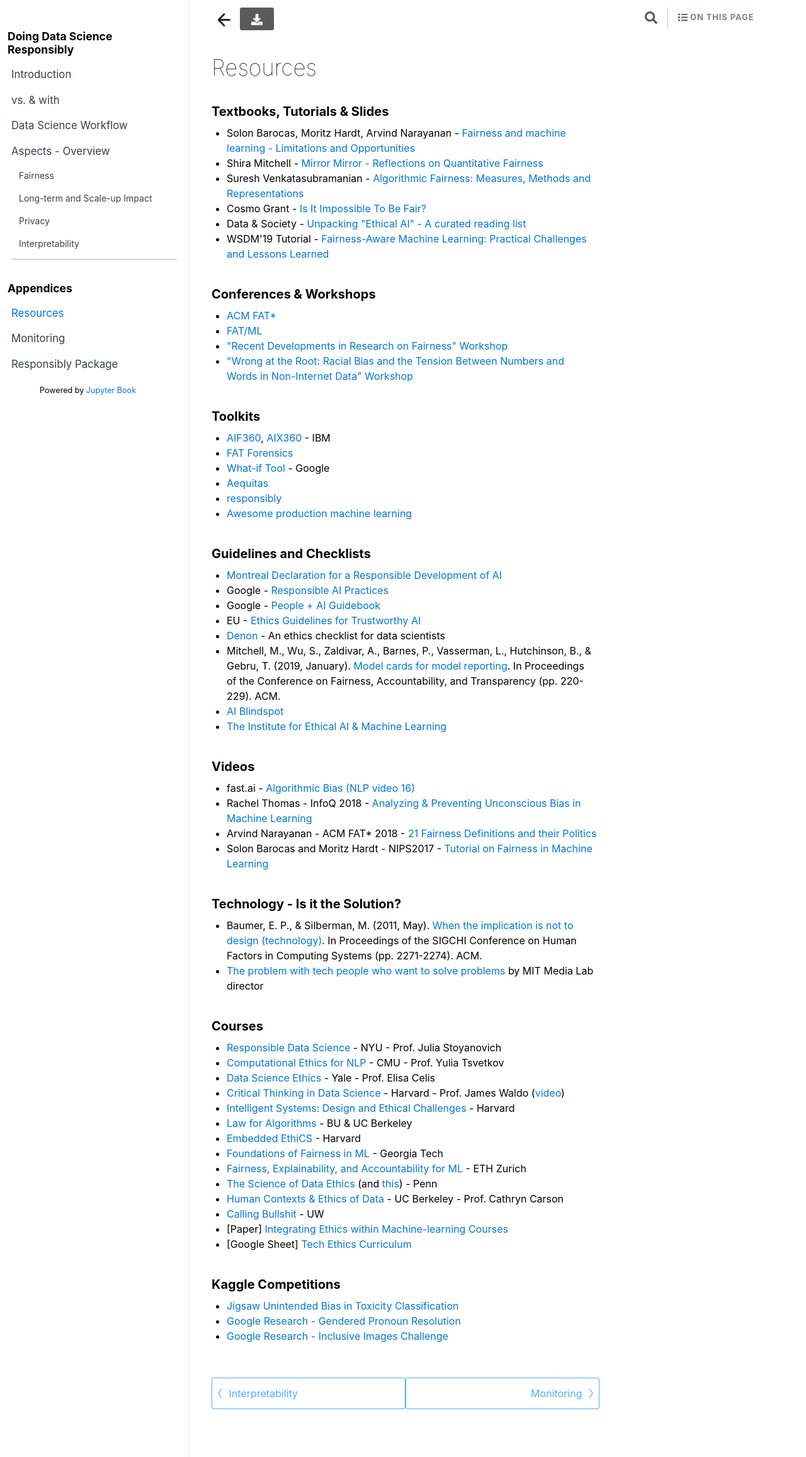
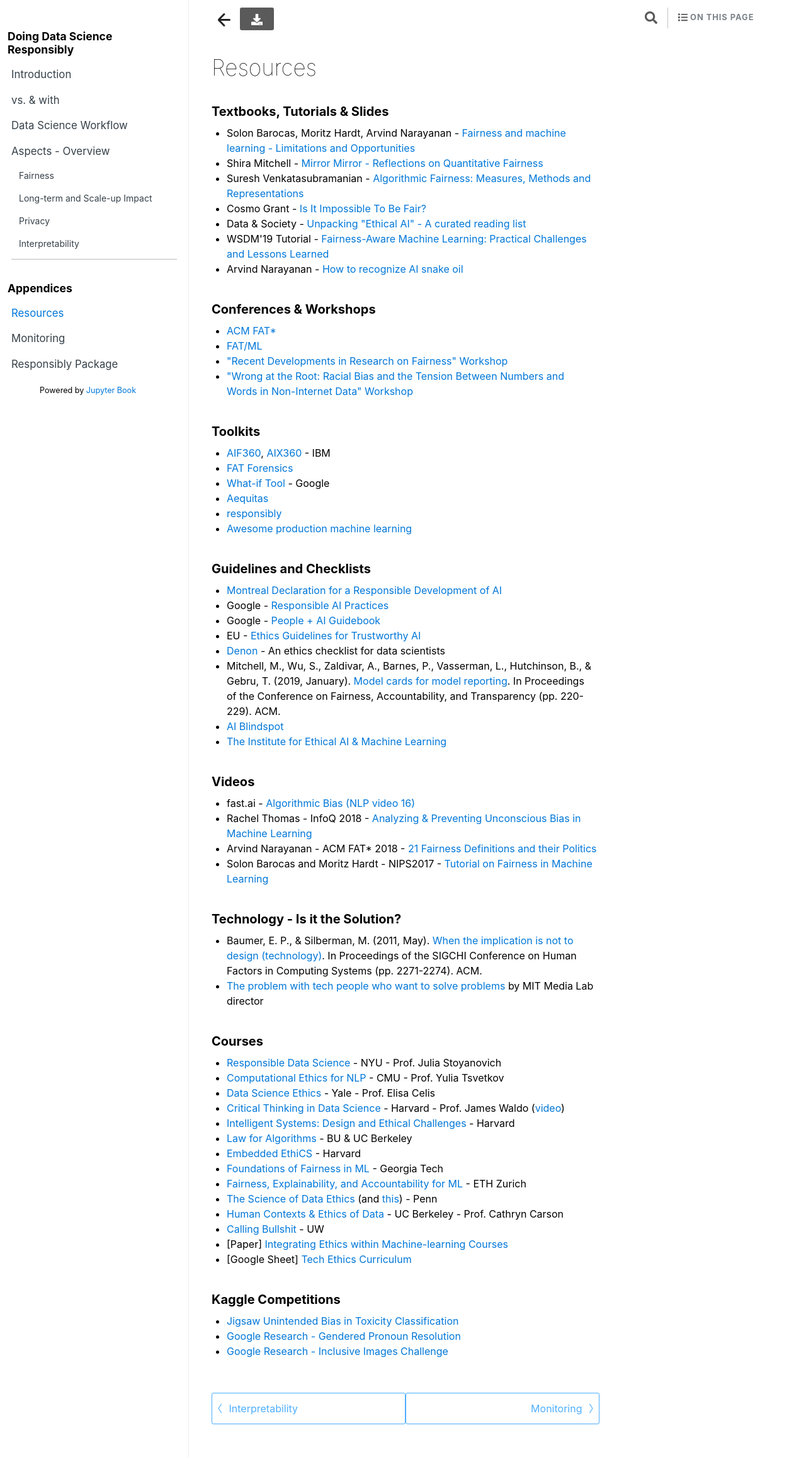
Before and after one commit to ResponsiblyAI/handbook, a Jekyll site: the page built from _build/appendices/resources.html, in a window 1280 px wide. Shown: the whole page at 63% size. Built offline with Jekyll 4.4.1, drawn with Linux system fonts in a browser that asks for light colours; comment, search, counter and statistics services are not loaded; part of the change alters nothing that is shown.

Commit message:
build with snake oil link

```diff
--- a/_build/appendices/resources.html
+++ b/_build/appendices/resources.html
@@ -7,7 +7,7 @@ prev_page:
 next_page:
   url: /appendices/monitoring.html
 suffix: .md
-search: fairness ai org edu www com ethics machine learning google data tutorial bias harvard github pdf ethical acm fat prof io net workshop berkeley responsible science kaggle fairmlbook algorithmic workshops ml research guidelines media mit html tech courses spring teaching c solon barocas moritz hardt arvind narayanan mitchell mirror suresh cs unpacking wsdm challenges simons aif mybluemix aix forensics tool pair aequitas responsibly docs awesome production practices eu trustworthy m s p model proceedings conference accountability pp institute nlp video youtu infoq unconscious technology design inf human systems recode lab cmu locator tlt course colgsas uc seas upenn cis jigsaw
+search: fairness ai edu org www com ethics machine learning google data tutorial pdf bias harvard github ethical acm fat prof io net mit workshop berkeley responsible science kaggle arvind narayanan fairmlbook algorithmic cs workshops ml research guidelines media html tech courses spring teaching c solon barocas moritz hardt mitchell mirror suresh unpacking wsdm challenges sts simons aif mybluemix aix forensics tool pair aequitas responsibly docs awesome production practices eu trustworthy m s p model proceedings conference accountability pp institute nlp video youtu infoq unconscious technology design inf human systems recode lab cmu locator tlt course colgsas uc seas upenn cis
 
 comment: "***PROGRAMMATICALLY GENERATED, DO NOT EDIT. SEE ORIGINAL FILES IN /content***"
 ---
@@ -27,6 +27,7 @@ comment: "***PROGRAMMATICALLY GENERATED, DO NOT EDIT. SEE ORIGINAL FILES IN /con
 <li>Cosmo Grant - <a href="https://3milychu.github.io/algorithmic-fairness/">Is It Impossible To Be Fair?</a></li>
 <li>Data &amp; Society - <a href="https://points.datasociety.net/unpacking-ethical-ai-b770b964c236">Unpacking "Ethical AI" - A curated reading list</a></li>
 <li>WSDM'19 Tutorial - <a href="https://sites.google.com/view/wsdm19-fairness-tutorial">Fairness-Aware Machine Learning: Practical Challenges and Lessons Learned</a></li>
+<li>Arvind Narayanan - <a href="https://www.cs.princeton.edu/~arvindn/talks/MIT-STS-AI-snakeoil.pdf">How to recognize AI snake oil</a></li>
 </ul>
 <h2 id="Conferences-&amp;-Workshops">Conferences &amp; Workshops<a class="anchor-link" href="#Conferences-&amp;-Workshops"> </a></h2><ul>
 <li><a href="https://fatconference.org">ACM FAT*</a></li>
```
